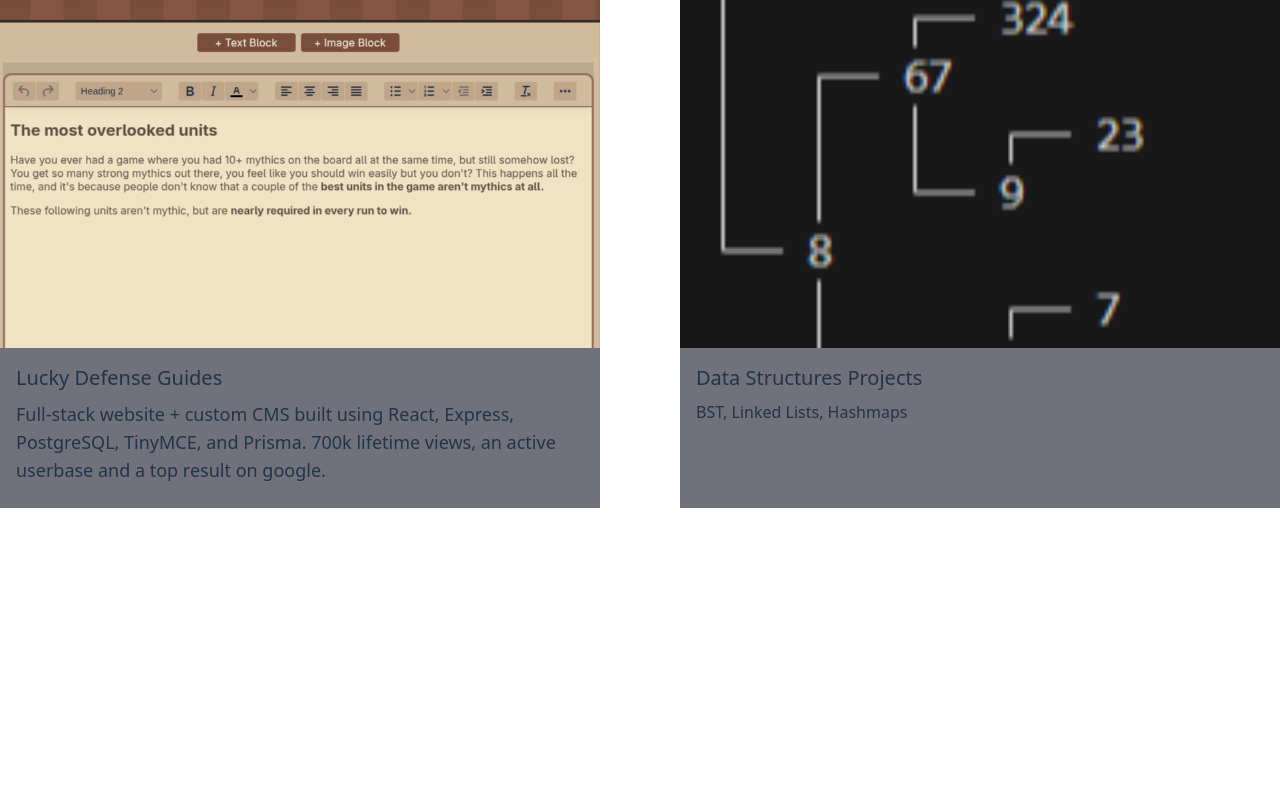
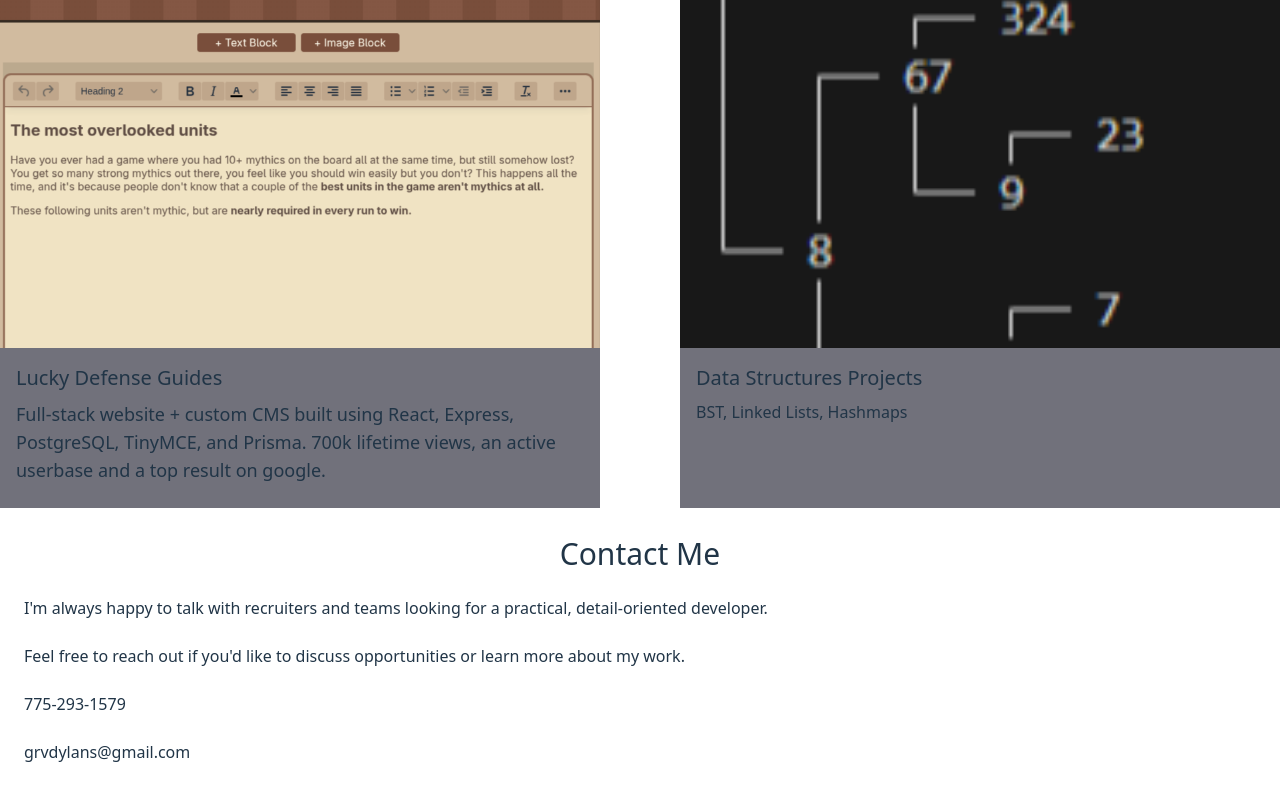
Before and after one commit to GhidBase/personal-website, a React (Vite) app: page / in a window 1280 px wide. Shown: the part 912-1712 px from the top of the page. Built offline with nearby package versions, Linux system fonts and the light colour scheme.

Commit message:
Add footer

```diff
--- /dev/null
+++ b/src/components/Footer.jsx
@@ -0,0 +1,19 @@
+import portrait from "../assets/portrait.jpg";
+
+export default function Footer() {
+    return (
+        <footer className="-mt-3 h-100 bg-white/20 p-6 pt-2 flex flex-col gap-6">
+            <h1 className="text-center text-3xl pt-8">Contact Me</h1>
+            <p className="">
+                I'm always happy to talk with recruiters and teams looking for a
+                practical, detail-oriented developer.{" "}
+            </p>
+            <p className="">
+                Feel free to reach out if you'd like to discuss opportunities or
+                learn more about my work.
+            </p>
+            <a href="">775-293-1579</a>
+            <a href="">grvdylans@gmail.com</a>
+        </footer>
+    );
+}
--- a/src/main.jsx
+++ b/src/main.jsx
@@ -5,8 +5,9 @@
 import "./css/animations.css";
 import Header from "./components/Header";
 import Projects from "./components/Projects";
+import Footer from "./components/Footer";
 import ldg from "./assets/ldg-2.png";
-import bst from "./assets/BST.webp"
+import bst from "./assets/BST.webp";
 
 const aboutMe = (
     <Fragment>
@@ -33,9 +34,9 @@
         description: (
             <Fragment>
                 <p className="will-change-transform text-sm md:text-md xl:text-lg">
-                    Full-stack website + custom CMS built using React, Express, PostgreSQL,
-                    TinyMCE, and Prisma. 700k lifetime views, an active userbase and a
-                    top result on google.
+                    Full-stack website + custom CMS built using React, Express,
+                    PostgreSQL, TinyMCE, and Prisma. 700k lifetime views, an
+                    active userbase and a top result on google.
                 </p>
             </Fragment>
         ),
@@ -49,7 +50,7 @@
                 <p>BST, Linked Lists, Hashmaps</p>
             </Fragment>
         ),
-        imgSrc: bst
+        imgSrc: bst,
     },
 ];
 
@@ -64,6 +65,6 @@
             aboutMeHeaderClassName="fade-in font-semibold text-5xl text-center md:text-left md:mt-5"
         ></Header>
         <Projects projects={projects}></Projects>
-        <div className="mt-100"></div>
+        <Footer></Footer>
     </StrictMode>,
 );
```
